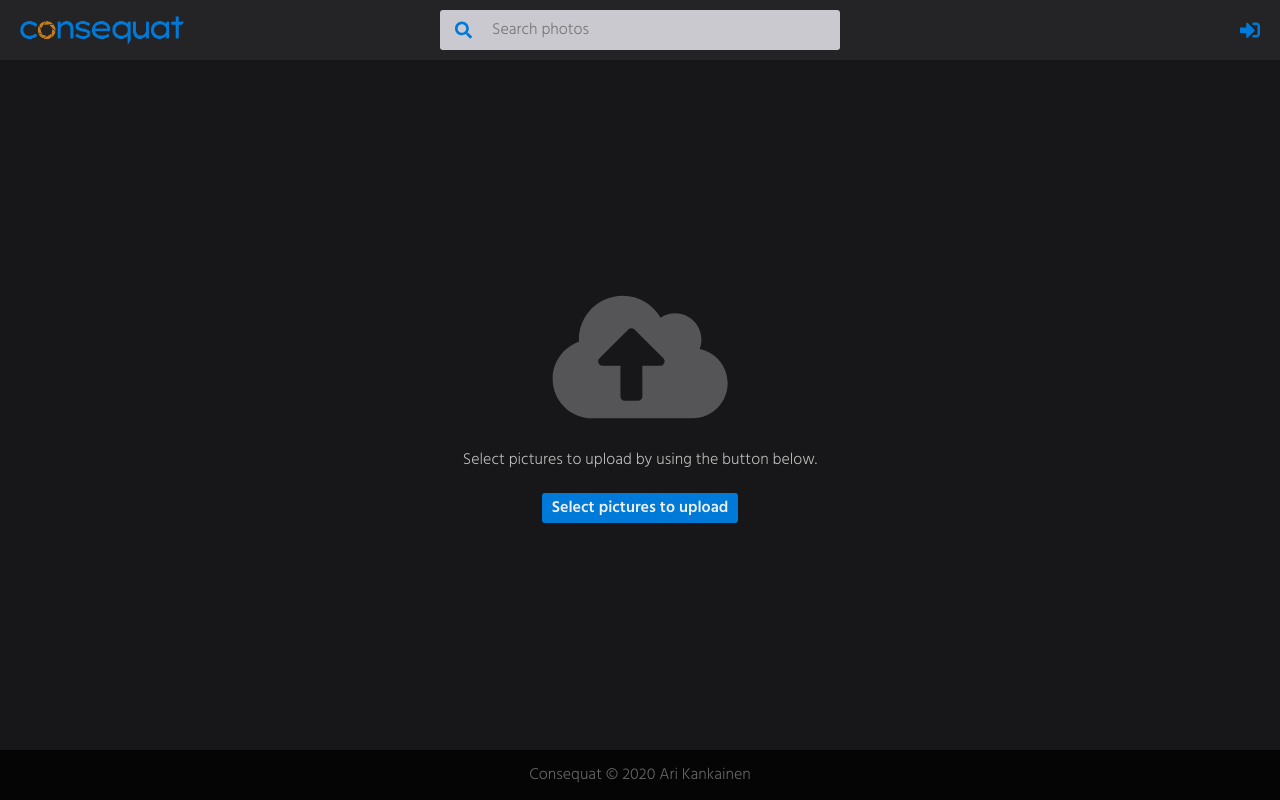
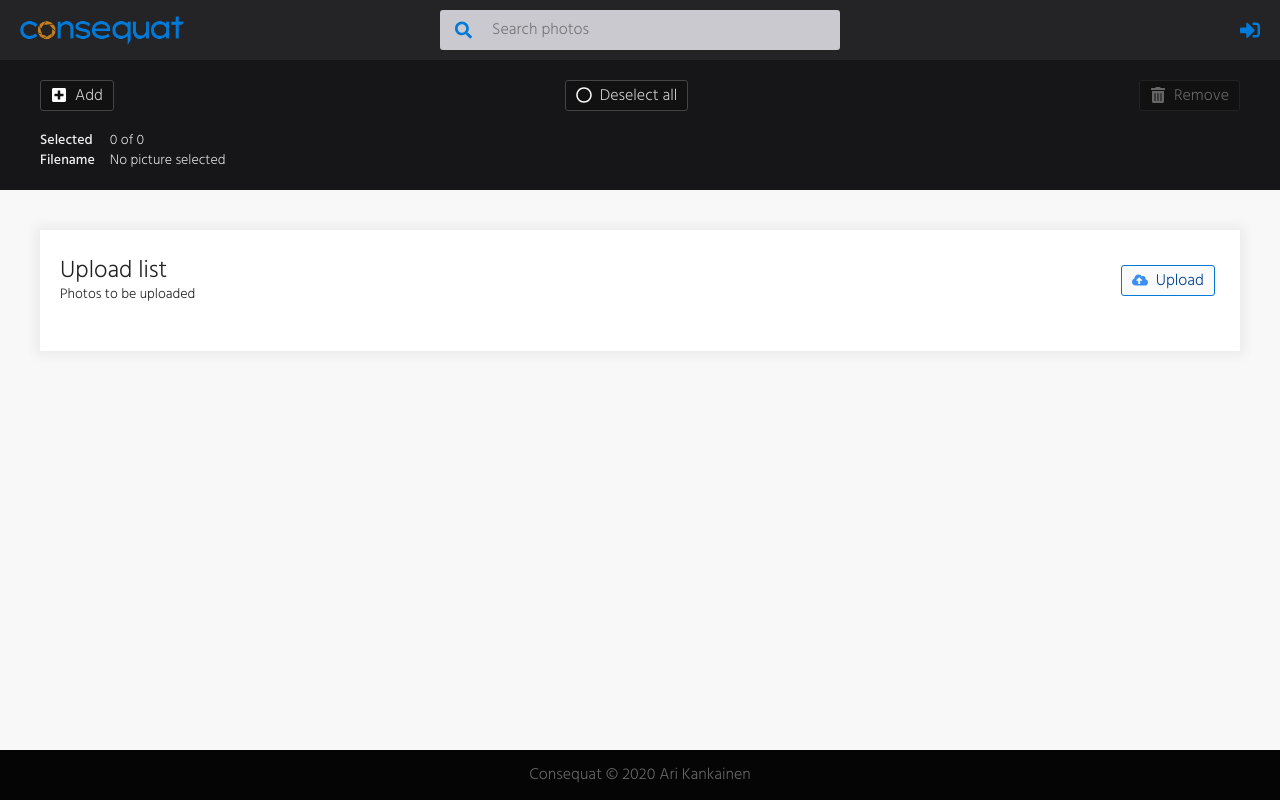
Before and after one commit to arikankainen/consequat-client, a React (Create React App) app: page /upload in a window 1280 px wide. Built offline with nearby package versions, Linux system fonts and the light colour scheme; what @apollo/link-context would draw is missing.

Commit message:
uploadPagen tyylit kunnossa, lisätty photoAlbum-komponenttiin propseja buttonin kustomoimiseen

```diff
--- a/src/components/PictureList/Styles.tsx
+++ b/src/components/PictureList/Styles.tsx
@@ -6,6 +6,7 @@ export const PictureListOuterContainer = styled.div`
   flex-direction: column;
   align-items: center;
   width: 100%;
+  height: 100%;
 `;
 
 export const PictureListContainer = styled.div`
@@ -19,11 +20,9 @@ export const PictureListContainer = styled.div`
   padding: 0px 40px;
   padding-top: 40px;
   background-color: #f8f8f8;
-  border-radius: 5px;
 
   ${breakPoints.tablet} {
     padding: 0px 0px;
-    border-radius: 0px;
   }
 `;
 
--- a/src/components/PicturesPage/PhotoAlbum.tsx
+++ b/src/components/PicturesPage/PhotoAlbum.tsx
@@ -57,10 +57,20 @@ const Edit = styled.div`
 interface PhotoAlbumProps {
   name: string;
   description?: string;
+  buttonText?: string;
+  buttonIcon?: React.FunctionComponent;
+  buttonTextRequired?: boolean;
   onClick: () => void;
 }
 
-const PhotoAlbum: React.FC<PhotoAlbumProps> = ({ name, description, onClick }) => {
+const PhotoAlbum: React.FC<PhotoAlbumProps> = ({
+  name,
+  description,
+  buttonText,
+  buttonIcon,
+  buttonTextRequired,
+  onClick
+}) => {
   return (
     <Container>
       <NameAndDescription>
@@ -69,10 +79,11 @@ const PhotoAlbum: React.FC<PhotoAlbumProps> = ({ name, description, onClick }) =
       </NameAndDescription>
       <Edit>
         <Button
-          text='Edit'
+          text={buttonText || 'Edit'}
           onClick={onClick}
           color={ButtonColor.white}
-          icon={EditButton}
+          icon={buttonIcon || EditButton}
+          textRequired={buttonTextRequired}
         />
       </Edit>
     </Container>
--- a/src/components/PicturesPage/PicturesPage.tsx
+++ b/src/components/PicturesPage/PicturesPage.tsx
@@ -259,7 +259,7 @@ const PicturesPage = () => {
               ?
               <Button
                 onClick={handleSelectAll}
-                text="All"
+                text="Select all"
                 icon={CheckButton}
                 disabled={photos.length === 0}
                 textRequired={true}
@@ -268,7 +268,7 @@ const PicturesPage = () => {
               :
               <Button
                 onClick={handleSelectAll}
-                text="All"
+                text="Deselect all"
                 icon={UncheckButton}
                 disabled={photos.length === 0}
                 textRequired={true}
--- a/src/components/UploadPage/InfoArea.tsx
+++ b/src/components/UploadPage/InfoArea.tsx
@@ -3,41 +3,51 @@ import styled from 'styled-components';
 import breakPoints from '../../utils/breakPoints';
 
 const Container = styled.div`
-  display: flex;
-  flex-direction: row;
-  justify-content: space-between;
-  align-content: center;
+  display: grid;
+  grid-template-columns: auto 1fr;
   width: 100%;
-  padding-left: 10px;
-  padding-right: 10px;
-  padding-bottom: 8px;
+  max-width: ${breakPoints.laptopLWidthNumber - 70}px;
+  padding-top: 10px;
+  padding-bottom: 20px;
+  padding-left: 5px;
+  padding-right: 5px;
 
-  ${breakPoints.mobileXL} {
-    flex-direction: column;
+  ${breakPoints.tablet} {
+    padding: 0px 5px;
+    padding-bottom: 8px;
   }
-
-  width: ${breakPoints.laptopWidth};
-
-  ${breakPoints.laptop} {
-    width: auto;
-  }
-
 `;
 
-const TextBlock = styled.div`
-  display: flex;
-  flex-direction: row;
-  justify-content: left;
-  line-height: 1.3;
+const Property = styled.div`
+  color: #eee;
+  font-size: 14px;
+  font-weight: 500;
+  line-height: 1.4;
+`;
+
+const Value = styled.div`
+  margin-left: 15px;
+  color: #ddd;
+  font-size: 14px;
+  font-weight: 300;
   white-space: nowrap;
   overflow: hidden;
-  text-overflow: hidden;
-  padding: 0px 10px;
+  line-height: 1.4;
+`;
 
-  ${breakPoints.laptop} {
-    padding: 0px;
-  }
-`;
+interface BlockProps {
+  name: string;
+  value: string | undefined | null;
+}
+
+const Block: React.FC<BlockProps> = ({ name, value }) => {
+  return (
+    <>
+      <Property>{name}</Property>
+      <Value>{value}</Value>
+    </>
+  );
+};
 
 interface InfoAreaProps {
   pictureCount: number;
@@ -49,13 +59,29 @@ const InfoArea: React.FC<InfoAreaProps> = ({ pictureCount, selectedCount, select
 
   return (
     <Container>
-      <TextBlock>
-        {selectedCount}/{pictureCount} selected
-      </TextBlock>
+      <Block
+        name='Selected'
+        value={selectedCount + ' of ' + pictureCount}
+      />
 
-      {selectedFile !== null && selectedCount === 1 && <TextBlock>{selectedFile.name}</TextBlock>}
-      {selectedCount === 0 && <TextBlock>No picture selected</TextBlock>}
-      {selectedCount > 1 && <TextBlock>Multiple pictures</TextBlock>}
+      {selectedFile !== null && selectedCount === 1 &&
+        <Block
+          name='Filename'
+          value={selectedFile.name}
+        />
+      }
+      {selectedCount === 0 &&
+        <Block
+          name='Filename'
+          value='No picture selected'
+        />
+      }
+      {selectedCount > 1 &&
+        <Block
+          name='Filename'
+          value='Multiple pictures selected'
+        />
+      }
     </Container>
   );
 };
--- a/src/components/UploadPage/UploadPage.tsx
+++ b/src/components/UploadPage/UploadPage.tsx
@@ -15,7 +15,9 @@ import { ReactComponent as CheckButton } from '../../images/button_check.svg';
 import { ReactComponent as UncheckButton } from '../../images/button_uncheck.svg';
 import { ReactComponent as UploadButton } from '../../images/button_upload.svg';
 import { ReactComponent as AddButton } from '../../images/button_add.svg';
-import Button from '../Buttons/Button';
+import Button, { ButtonColor } from '../Buttons/Button';
+import PhotoAlbum from '../PicturesPage/PhotoAlbum';
+import AlbumContainer from '../PicturesPage/AlbumContainer';
 
 import {
   addPicture,
@@ -26,6 +28,7 @@ import {
 } from '../../reducers/pictureReducer';
 
 import {
+  PictureListOuterContainer,
   PictureListContainer,
   PictureListToolBar,
   PictureListButtonGroups,
@@ -314,11 +317,13 @@ const UploadForm = () => {
     event.preventDefault();
   };
 
+  /*  TODO: Poista kommentti!
   if (pictureState.pictures.length === 0 && !uploadDialogOpen) {
     return (
       <InitialUploadForm />
     );
   }
+  */
 
   const handleSelectAll = () => {
     if (!allSelected) {
@@ -339,9 +344,7 @@ const UploadForm = () => {
   };
 
   return (
-    <PictureListContainer>
-      <Confirmation {...confirmation} />
-
+    <PictureListOuterContainer>
       <PictureListToolBar>
         <PictureListButtonGroups>
           <PictureListButtonGroup>
@@ -349,12 +352,7 @@ const UploadForm = () => {
               onClick={handleAddPictures}
               text="Add"
               icon={AddButton}
-            />
-            <Button
-              onClick={handleUploadPictures}
-              text="Upload"
-              icon={UploadButton}
-              disabled={pictureState.pictures.length === 0}
+              color={ButtonColor.black}
             />
           </PictureListButtonGroup>
           <PictureListButtonGroup>
@@ -362,16 +360,18 @@ const UploadForm = () => {
               ?
               <Button
                 onClick={handleSelectAll}
-                text="All"
+                text="Select all"
                 icon={CheckButton}
                 textRequired={true}
+                color={ButtonColor.black}
               />
               :
               <Button
                 onClick={handleSelectAll}
-                text="All"
+                text="Deselect all"
                 icon={UncheckButton}
                 textRequired={true}
+                color={ButtonColor.black}
               />
             }
           </PictureListButtonGroup>
@@ -382,6 +382,7 @@ const UploadForm = () => {
               text="Remove"
               icon={DeleteButton}
               disabled={selectedCount === 0}
+              color={ButtonColor.black}
             />
           </PictureListButtonGroup>
         </PictureListButtonGroups>
@@ -393,6 +394,18 @@ const UploadForm = () => {
         />
       </PictureListToolBar>
 
+      <PictureListContainer>
+        <Confirmation {...confirmation} />
+
+        <AlbumContainer>
+          <PhotoAlbum
+            name='Upload list'
+            description='Photos to be uploaded'
+            buttonText='Upload'
+            buttonTextRequired={true}
+            buttonIcon={UploadButton}
+            onClick={handleUploadPictures}
+          />
           <PictureListArea count={pictureState.pictures.length}>
             {pictureState.pictures.map(file =>
               <Thumbnail
@@ -402,6 +415,7 @@ const UploadForm = () => {
               />
             )}
           </PictureListArea>
+        </AlbumContainer>
 
         <form onSubmit={handleSubmit}>
           <UploadFileButton
@@ -413,6 +427,7 @@ const UploadForm = () => {
           />
         </form>
       </PictureListContainer>
+    </PictureListOuterContainer>
   );
 };
 
```
Also changed, not shown: src/components/PicturesPage/PictureListHeader.tsx (+5 -5 lines). Lines whose indentation alone changed are shown as unchanged.
